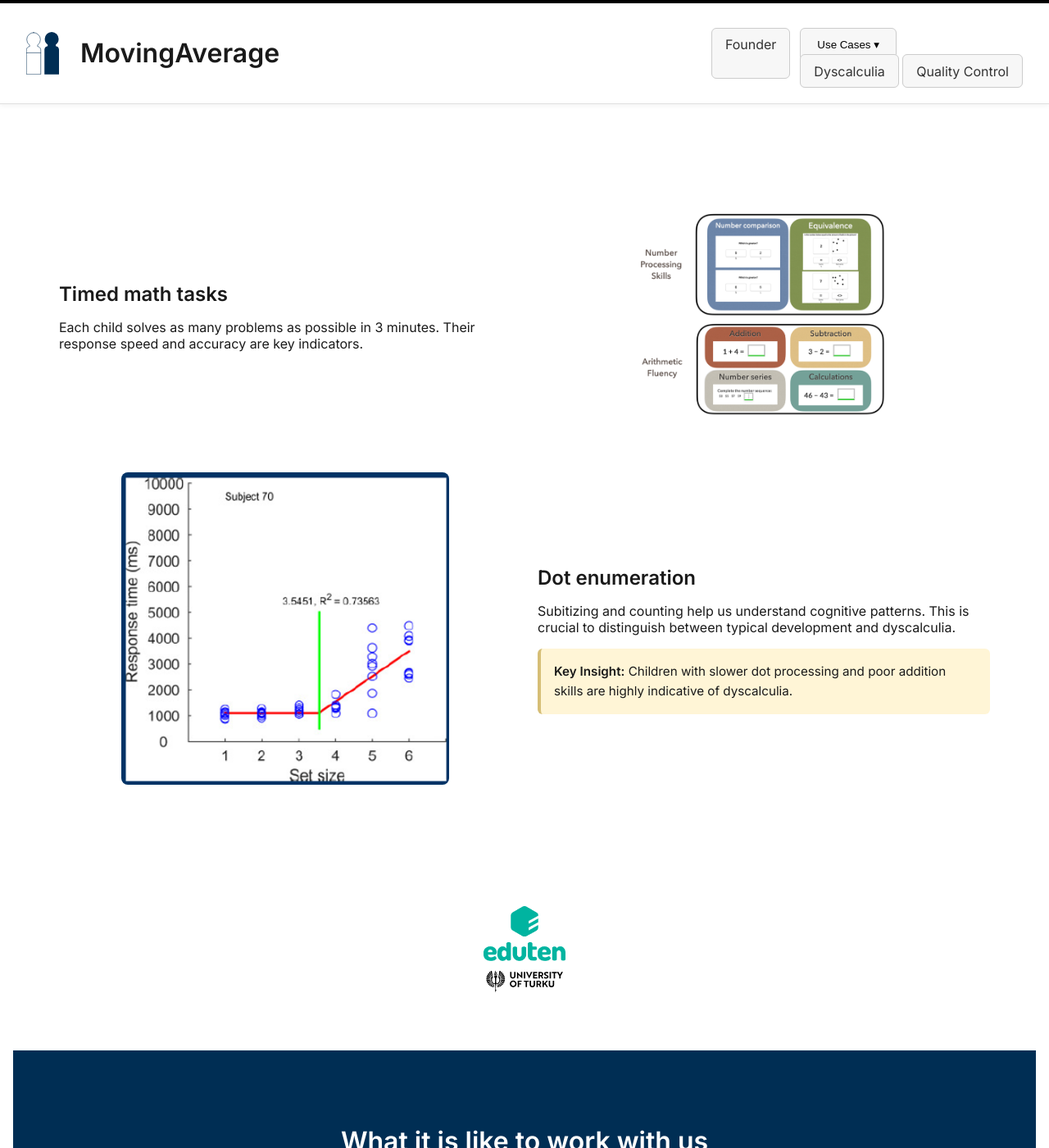
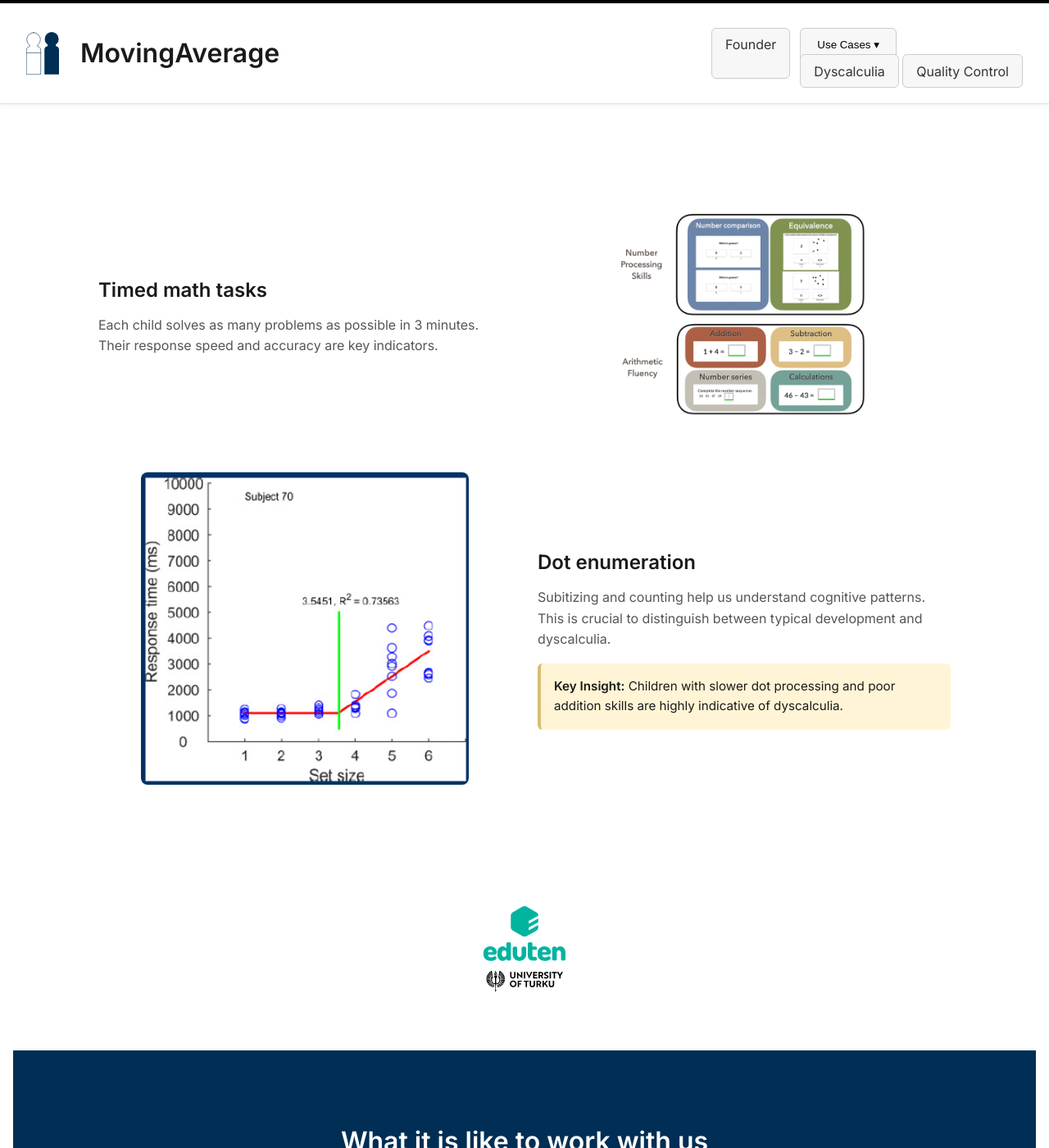
Before and after one commit to moving-average/moving-average.github.io, a Jekyll site: the page built from usecase1.markdown, in a window 1280 px wide and 1400 px high, scrolled down 953 px. Shown: the whole window at 82% size. Built offline with Jekyll 4.4.1, drawn with Linux system fonts in a browser that asks for light colours.

Commit message:
update website

```diff
--- a/assets/style.css
+++ b/assets/style.css
@@ -397,7 +397,7 @@ footer a:hover {
   display: flex;
   flex-direction: column;
   gap: 4rem;
-  padding: 3rem 2rem;
+  padding: 3rem 5rem;
   max-width: 1200px;
   margin: 4rem auto;
   box-sizing: border-box;
@@ -439,6 +439,9 @@ footer a:hover {
 
 .info-text p {
   margin-bottom: 1rem;
+  color: #555;
+  font-weight: 400;
+  line-height: 1.6;
 }
 
 .info-section {
--- a/usecase1.markdown
+++ b/usecase1.markdown
@@ -40,7 +40,7 @@ info_blocks_reversed:
       <div class="highlight-box">
         <strong>Key Insight:</strong>
         Children with slower dot processing and poor addition skills are highly indicative of dyscalculia.
-        </div>
+      </div>
     image: /assets/img/algebrakit4.png
     alt: Content creation visual
     image_width: 400px
```
